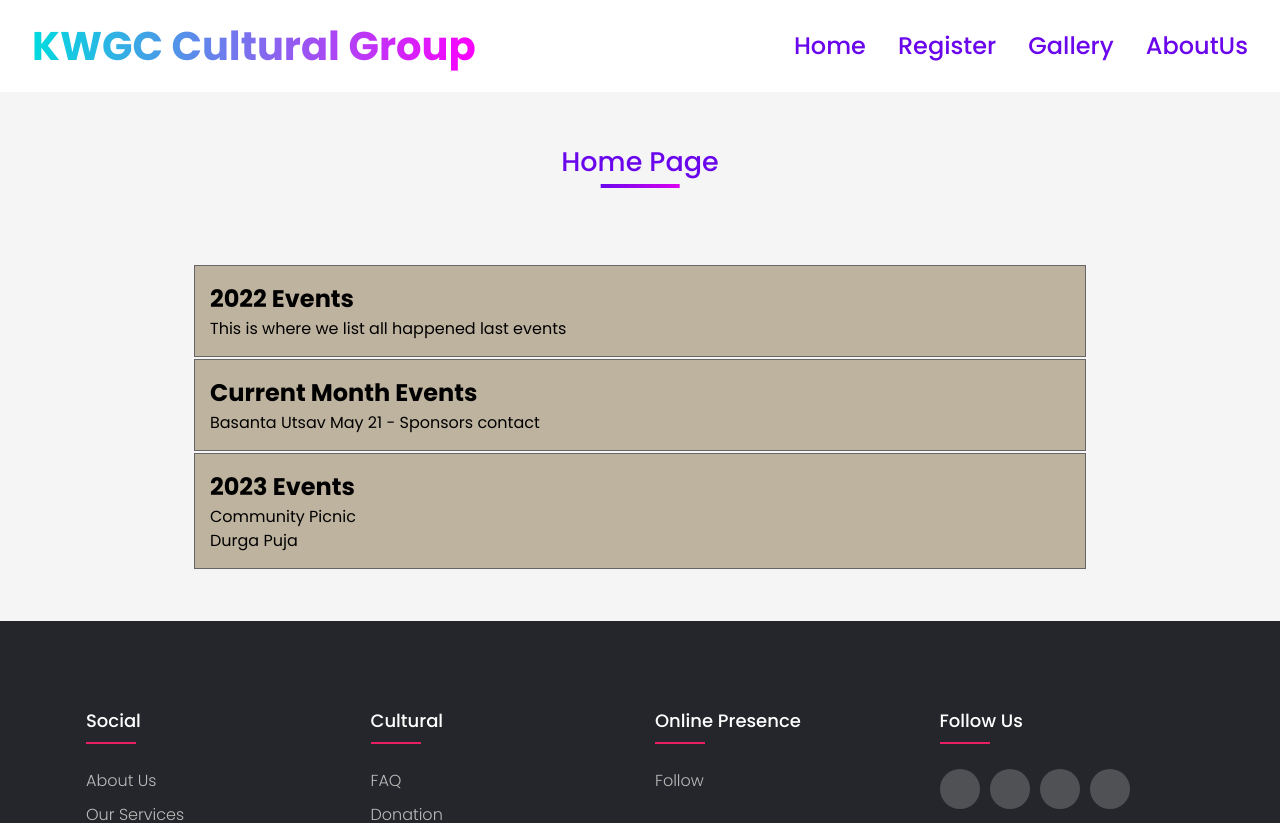
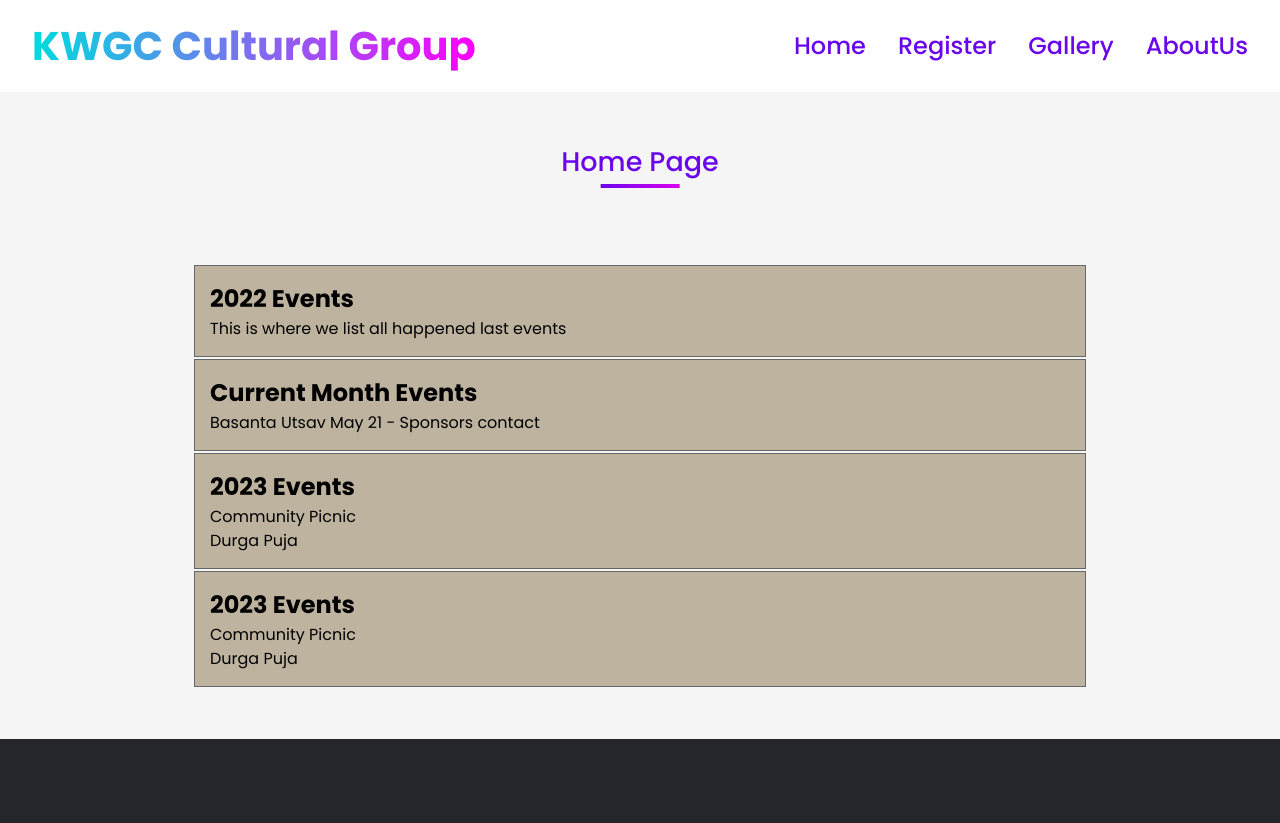
Before and after one commit to mekalyan26/communitysite, a React (Create React App) app in the folder sitefrontend/: page / in a window 1280 px wide. Shown: the top 823 px of the page. Built offline with nearby package versions, Linux system fonts and the light colour scheme; a web font is replaced by a local one.

Commit message:
updated register component naming convention and other content changes

```diff
--- a/sitefrontend/public/index.html
+++ b/sitefrontend/public/index.html
@@ -2,7 +2,7 @@
 <html lang="en">
   <head>
     <meta charset="utf-8" />
-    <link rel="icon" href="%PUBLIC_URL%/favicon.ico" />
+
     <meta name="viewport" content="width=device-width, initial-scale=1" />
     <meta name="theme-color" content="#000000" />
     <meta
@@ -24,7 +24,7 @@
       work correctly both with client-side routing and a non-root public URL.
       Learn how to configure a non-root public URL by running `npm run build`.
     -->
-    <title>React App</title>
+    <title>KWGC</title>
   </head>
   <body>
     <noscript>You need to enable JavaScript to run this app.</noscript>
--- a/sitefrontend/src/components/HomePage.js
+++ b/sitefrontend/src/components/HomePage.js
@@ -22,6 +22,11 @@ export const HomePage = () => {
                     <p>Community Picnic</p>
                     <p>Durga Puja</p>
                 </div>
+                <div className="column">
+                    <h2>2023 Events</h2>
+                    <p>Community Picnic</p>
+                    <p>Durga Puja</p>
+                </div>
             </div>
         </div>
 
--- a/sitefrontend/src/components/MainContent.js
+++ b/sitefrontend/src/components/Registeration.js
@@ -1,4 +1,4 @@
-import "./MainContent.css"
+import "./Registeration.css"
 import React from 'react'
 
 
@@ -8,8 +8,6 @@ const MainContent = () => {
             <div>
                 <h1>Register</h1>
                 <p>Please fill in this form to create an account.</p>
-
-
                 <label for="email"><b>Email</b></label>
                 <input type="text" placeholder="Enter Email" name="email" id="email" required />
 
@@ -17,20 +15,14 @@ const MainContent = () => {
                 <input type="password" placeholder="Enter Password" name="psw" id="psw" required />
 
                 <label for="psw-repeat"><b>Repeat Password</b></label>
-                <input type="password" placeholder="Repeat Password" name="psw-repeat" id="psw-repeat" required/>
+                <input type="password" placeholder="Repeat Password" name="psw-repeat" id="psw-repeat" required />
 
 
-                        <p>By creating an account you agree to our <a href="#">Terms & Privacy</a>.</p>
-                        <button type="submit" class="registerbtn">Register</button>
-                    </div>
-
-
+                <p>By creating an account you agree to our <a href="#">Terms & Privacy</a>.</p>
+                <button type="submit" class="registerbtn">Register</button>
             </div>
-
-
-
-
-            )
+        </div>
+    )
 };
 
-            export default MainContent;
+export default MainContent;
--- a/sitefrontend/src/routes/Register.js
+++ b/sitefrontend/src/routes/Register.js
@@ -1,14 +1,15 @@
 import React from 'react'
 import Navbar from '../components/Navbar';
-import MainContent from '../components/MainContent';
+import Registeration from '../components/Registeration';
 import Footer from '../components/Footer';
 
 const Register = () => {
   return (
 
-    <div><Navbar/>
-    <MainContent/>
-    <Footer />
+    <div>
+      <Navbar/>
+      <Registeration/>
+      <Footer />
     </div>
   )
 }
```
Also changed, not shown: sitefrontend/public/logo512.png (deleted), sitefrontend/src/components/Registeration.css (renamed from sitefrontend/src/components/MainContent.css), 1 other file (tests, documents, lock files or other folders).
